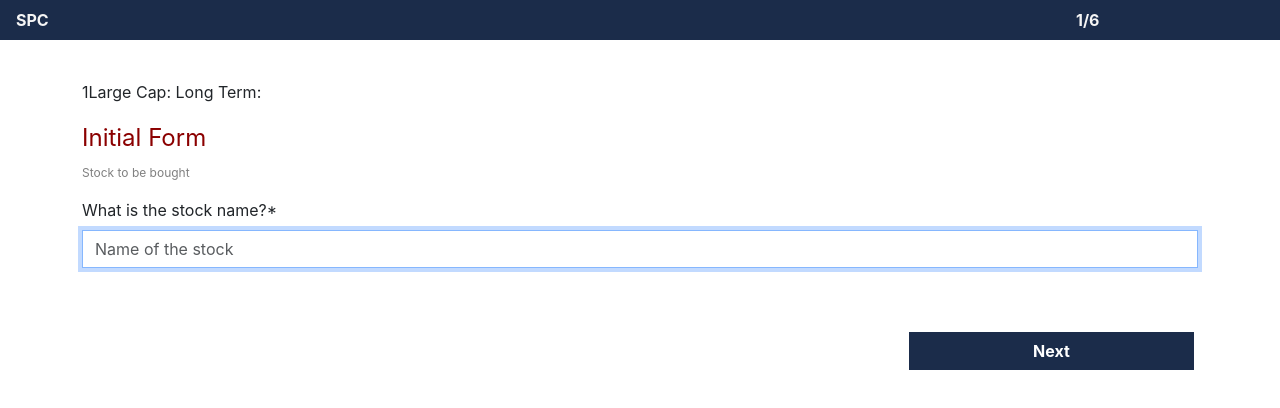
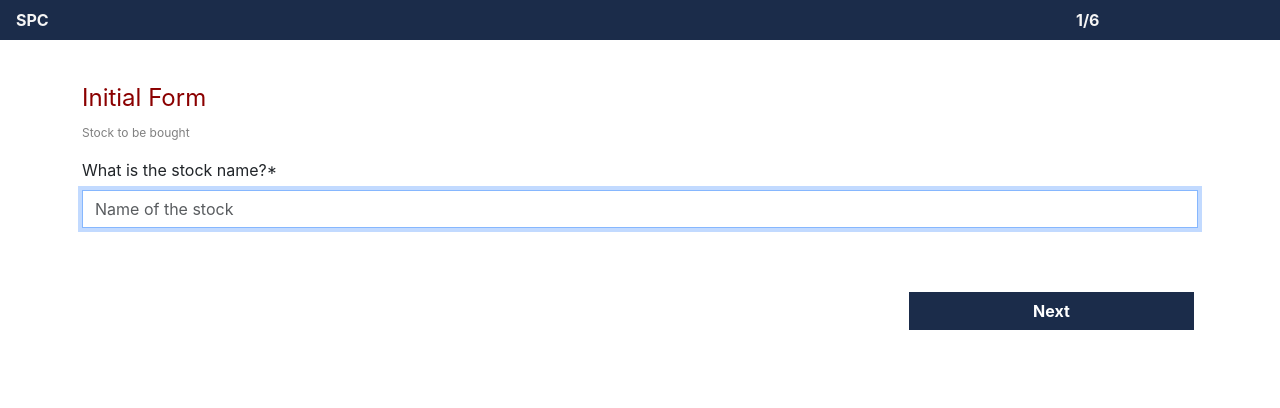
Before and after one commit to rakeshsagar64/spc, a React (Create React App) app: page / in a window 1280 px wide. Shown: the top 408 px of the page. Built offline with nearby package versions, Linux system fonts and the light colour scheme.

Commit message:
Removed log and clean up

```diff
--- a/src/App.js
+++ b/src/App.js
@@ -48,10 +48,6 @@ const App = () => {
         isLongTerm={isLongTerm}
       />
       <div className='container spc'>
-        {JSON.stringify(pageCount)}
-        Large Cap: {JSON.stringify(isLargeCap)}
-        Long Term: {JSON.stringify(isLongTerm)}
-
         {pageCount && pageCount === 1 && (
           <InitialForm
             pageCount="1"
```
